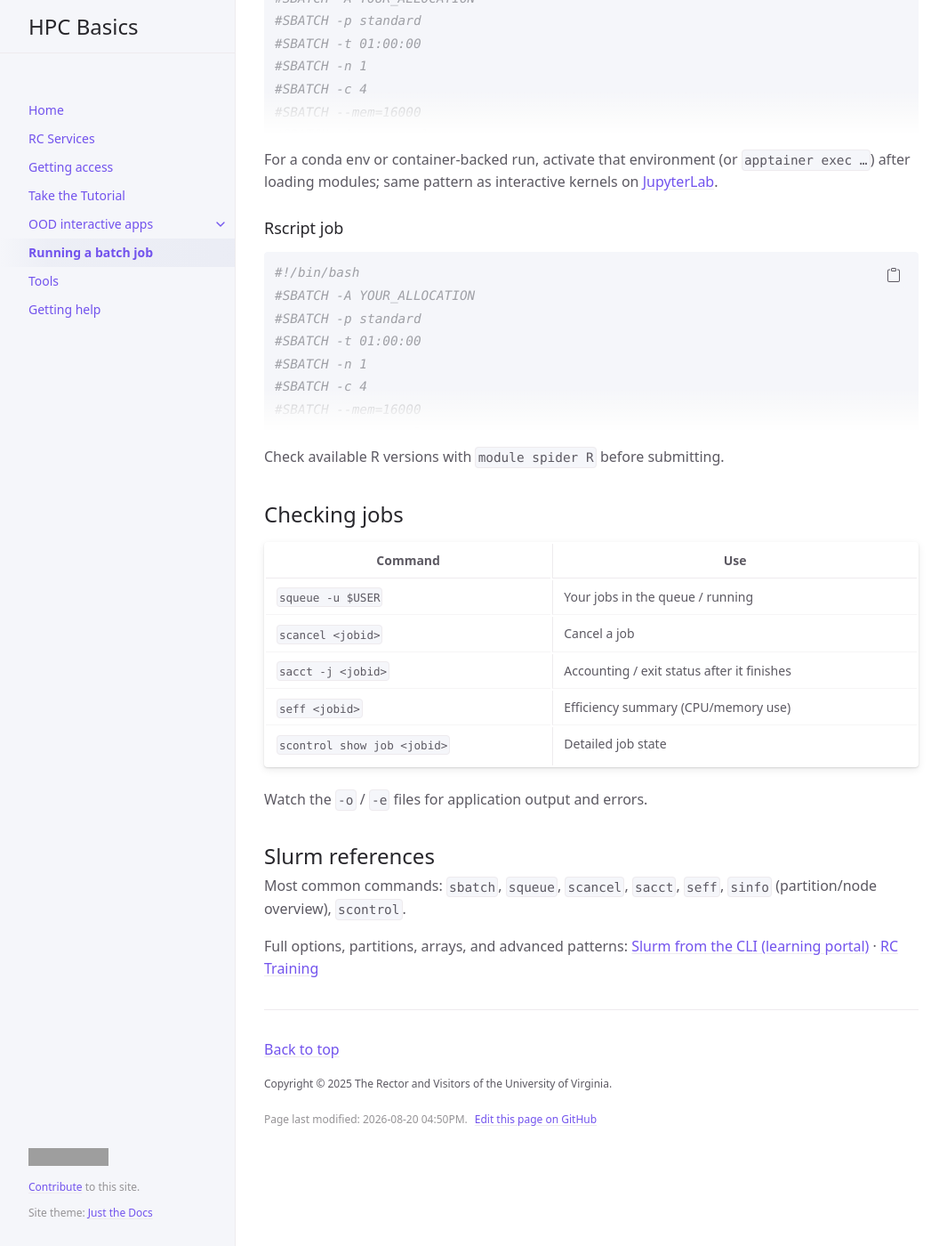
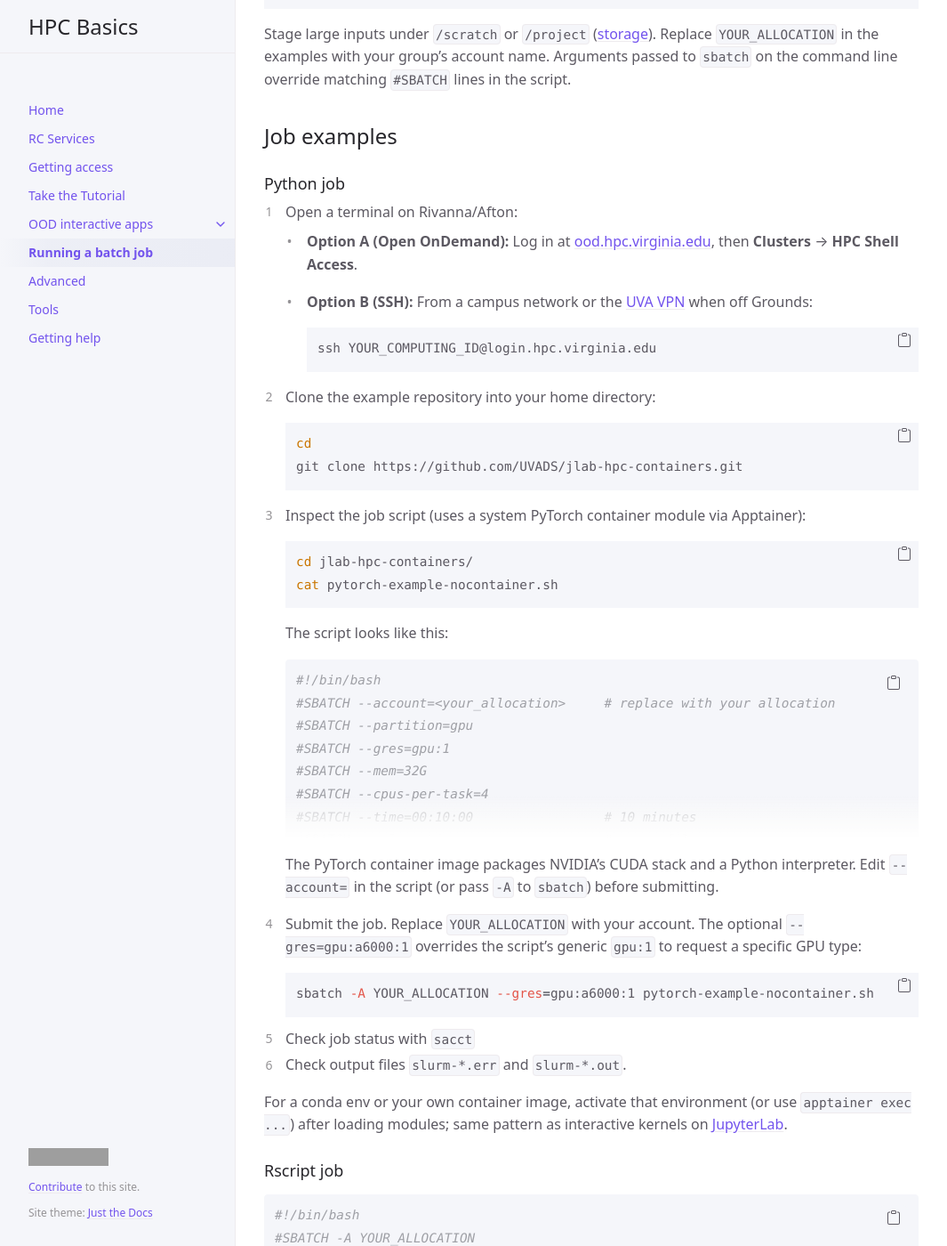
Before and after one commit to UVADS/hpc-basics, a Jekyll site: the page built from docs/batch-jobs.md, in a window 1280 px wide and 1400 px high, scrolled down 1678 px. Shown: the whole window at 89% size, without its empty margins (107-1172 px from the left). Built offline with Jekyll 4.4.1, drawn with Linux system fonts in a browser that asks for light colours; cached includes are drawn as plain includes; some of the changed text lies outside the part shown; grey boxes are pictures that could not be loaded.

Commit message:
py examples

````diff
--- a/docs/batch-jobs.md
+++ b/docs/batch-jobs.md
@@ -3,7 +3,7 @@ layout: default
 title: Running a batch job
 nav_order: 6
 permalink: /docs/batch-jobs/
-last_modified_date: "2026-08-20 04:50PM"
+last_modified_date: "2026-08-21 09:20AM"
 ---
 
 # Running a batch job
@@ -19,6 +19,7 @@ Guide: [Slurm from the CLI (RC Learning Portal)](https://learning.rc.virginia.ed
 Most central software on Rivanna/Afton is exposed through **Lmod**. Use `module spider`, `module avail`, and `module load` to find and enable compilers, R, Python stacks, and domain packages. In job scripts, load modules **after** the `#SBATCH` lines and **before** your application commands (see next section). Prefer `module purge` first so the job does not inherit modules from your login shell.
 
 Orientation and tutorials:
+
 - [Complete orientation](https://rc.virginia.edu/getting-started/complete-orientation)
 - [RC Learning Portal](https://learning.rc.virginia.edu/)
 
@@ -35,22 +36,12 @@ Typical directives:
 | `-t` / `--time=` | Wall-clock limit |
 | `-n` / `--ntasks=` | Number of tasks |
 | `-c` / `--cpus-per-task=` | Cores per task |
-| `--mem=` | Memory (MB) per node |
-| `--gres=gpu:N` | GPUs (gpu partition) |
+| `--mem=` | Memory per node (default unit is MB; you can also use `G`, e.g. `32G`) |
+| `--gres=gpu:N` | GPUs (gpu partition); you can also request a type, e.g. `gpu:a6000:1` |
 | `-J` / `--job-name=` | Job name |
 | `-o` / `-e` | Stdout / stderr files |
 
-Submit with:
-
-```bash
-sbatch myjob.slurm
-```
-
-Stage large inputs under `/scratch` or `/project` ([storage]({{ "/docs/services/" | relative_url }})). Replace `YOUR_ALLOCATION` in the examples with your group’s account name.
-
-## Job examples
-
-### Python job
+General Python job script template:
 
 ```bash
 #!/bin/bash
@@ -70,7 +61,75 @@ module load miniforge
 python myscript.py
 ```
 
-For a conda env or container-backed run, activate that environment (or `apptainer exec …`) after loading modules; same pattern as interactive kernels on [JupyterLab]({{ "/docs/open-ondemand/jupyterlab/" | relative_url }}).
+Submit with:
+
+```bash
+sbatch myjob.slurm
+```
+
+Stage large inputs under `/scratch` or `/project` ([storage]({{ "/docs/services/" | relative_url }})). Replace `YOUR_ALLOCATION` in the examples with your group's account name. Arguments passed to `sbatch` on the command line override matching `#SBATCH` lines in the script.
+
+## Job examples
+
+### Python job
+
+1. Open a terminal on Rivanna/Afton:
+   - **Option A (Open OnDemand):** Log in at [ood.hpc.virginia.edu](https://ood.hpc.virginia.edu/), then **Clusters** → **HPC Shell Access**.
+   - **Option B (SSH):** From a campus network or the [UVA VPN](https://in.virginia.edu/vpn) when off Grounds:
+
+     ```bash
+     ssh YOUR_COMPUTING_ID@login.hpc.virginia.edu
+     ```
+
+2. Clone the example repository into your home directory:
+
+   ```bash
+   cd
+   git clone https://github.com/UVADS/jlab-hpc-containers.git
+   ```
+
+3. Inspect the job script (uses a system PyTorch container module via Apptainer):
+
+   ```bash
+   cd jlab-hpc-containers/
+   cat pytorch-example-nocontainer.sh
+   ```
+
+   The script looks like this:
+
+   ```bash
+   #!/bin/bash
+   #SBATCH --account=<your_allocation>     # replace with your allocation
+   #SBATCH --partition=gpu
+   #SBATCH --gres=gpu:1
+   #SBATCH --mem=32G
+   #SBATCH --cpus-per-task=4
+   #SBATCH --time=00:10:00                 # 10 minutes
+   #SBATCH -e slurm-%j.err                 # error file
+   #SBATCH -o slurm-%j.out                 # stdout file
+
+   # get example Python script
+   curl -o pytorch-example.py https://raw.githubusercontent.com/pytorch/examples/refs/heads/main/mnist/main.py
+
+   module purge
+   module load apptainer
+   module load pytorch/2.11.0
+
+   apptainer exec --nv $CONTAINERDIR/pytorch-2.11.0.sif python pytorch-example.py
+   ```
+
+   The PyTorch container image packages NVIDIA's CUDA stack and a Python interpreter. Edit `--account=` in the script (or pass `-A` to `sbatch`) before submitting.
+
+4. Submit the job. Replace `YOUR_ALLOCATION` with your account. The optional `--gres=gpu:a6000:1` overrides the script's generic `gpu:1` to request a specific GPU type:
+
+   ```bash
+   sbatch -A YOUR_ALLOCATION --gres=gpu:a6000:1 pytorch-example-nocontainer.sh
+   ```
+
+5. Check job status with `sacct`
+6. Check output files `slurm-*.err` and `slurm-*.out`.
+
+For a conda env or your own container image, activate that environment (or use `apptainer exec ...`) after loading modules; same pattern as interactive kernels on [JupyterLab]({{ "/docs/open-ondemand/jupyterlab/" | relative_url }}).
 
 ### Rscript job
 
````
Also changed, not shown: docs/advanced.md (added, +13 -0 lines), docs/getting-help.md (+1 -1 lines), docs/open-ondemand/jupyterlab.md (+26 -10 lines), docs/tools.md (+1 -1 lines), index.md (+1 -0 lines), README.md.
